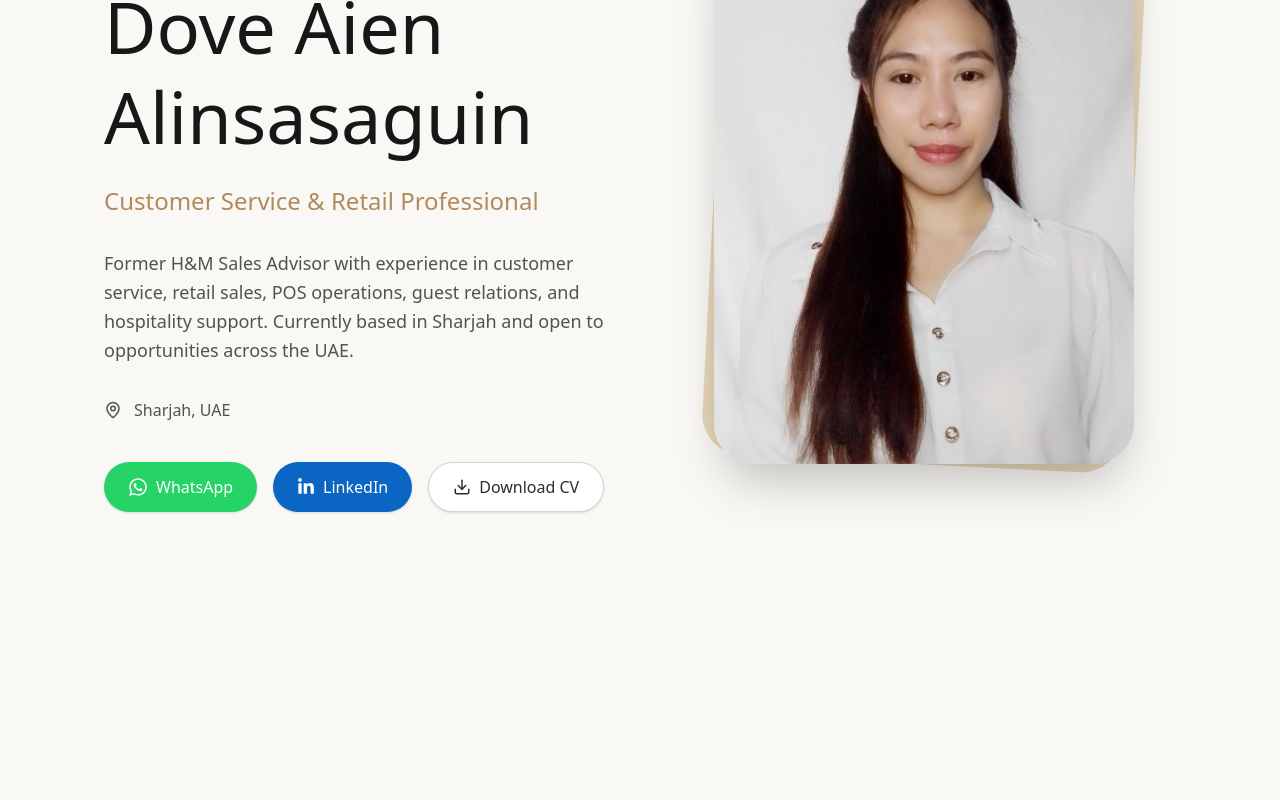
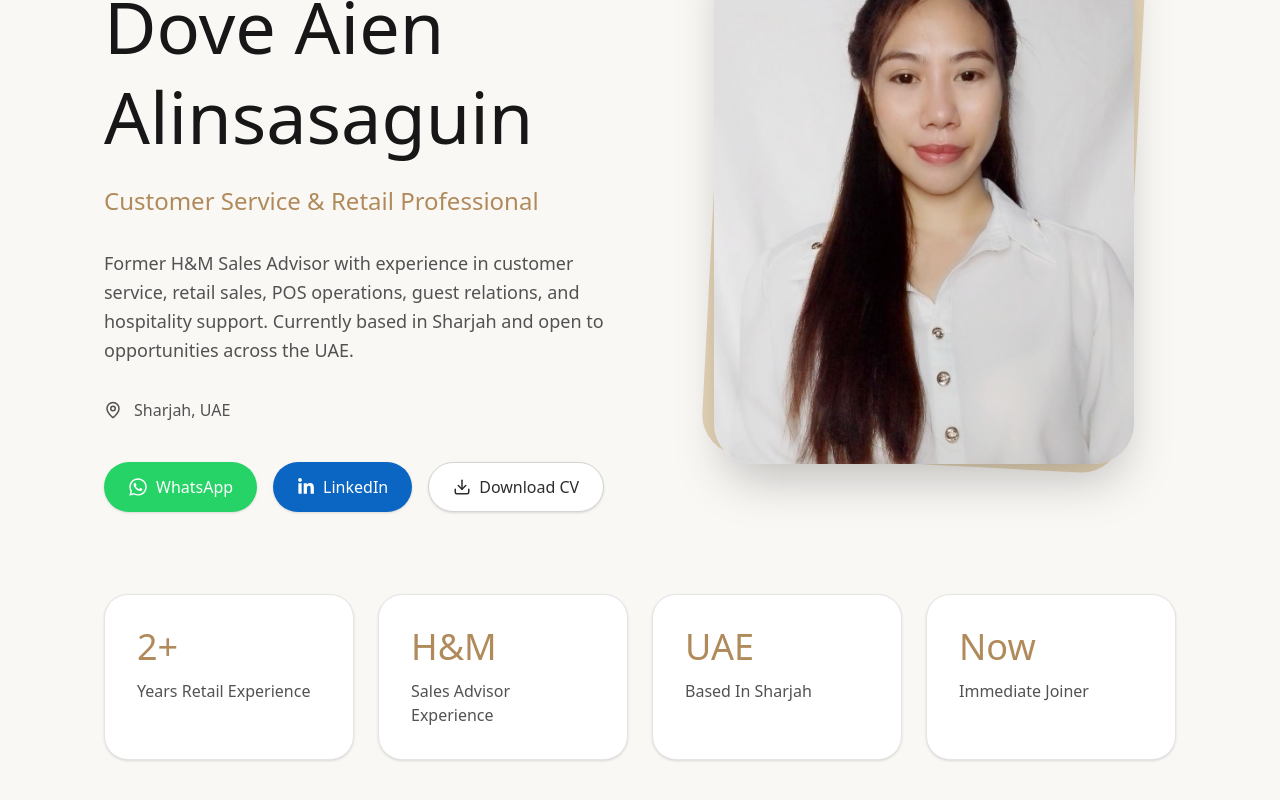
Before and after one commit to lalman-dev/dove-profile, a Next.js app: page / in a window 1280 px wide. Shown: the part 206-1006 px from the top of the page. Before the commit the page ends 800 px from the top, so only its background shows below. Built offline with nearby package versions, Linux system fonts and the light colour scheme; a web font is replaced by a local one.

Commit message:
feat: add professional highlights section and profile metrics

```diff
--- a/src/app/page.tsx
+++ b/src/app/page.tsx
@@ -1,9 +1,11 @@
 import Hero from "@/components/hero/hero";
+import Highlights from "@/components/highlights/highlights";
 
 export default function HomePage() {
   return (
     <main>
       <Hero />
+      <Highlights />
     </main>
   );
 }
--- /dev/null
+++ b/src/components/highlights/highlights.tsx
@@ -0,0 +1,38 @@
+"use client";
+
+import { motion } from "framer-motion";
+import { profile } from "@/data/profile";
+import { fadeUp, staggerContainer } from "@/lib/animations";
+
+export default function Highlights() {
+  return (
+    <section className="pb-24">
+      <div className="section-container">
+        <motion.div
+          variants={staggerContainer}
+          initial="hidden"
+          whileInView="visible"
+          viewport={{ once: true }}
+          className="grid gap-6 md:grid-cols-2 lg:grid-cols-4"
+        >
+          {profile.highlights.map((item) => (
+            <motion.div
+              key={item.label}
+              variants={fadeUp}
+              whileHover={{
+                y: -6,
+              }}
+              className="rounded-3xl border border-neutral-200 bg-white p-8 shadow-sm transition-all"
+            >
+              <h3 className="heading-font text-4xl text-[#B08A5B]">
+                {item.value}
+              </h3>
+
+              <p className="mt-3 text-neutral-600">{item.label}</p>
+            </motion.div>
+          ))}
+        </motion.div>
+      </div>
+    </section>
+  );
+}
--- a/src/data/profile.ts
+++ b/src/data/profile.ts
@@ -26,4 +26,22 @@ skills.
     "Communication",
   ],
   languages: ["English", "Tagalog", "Arabic (Basic)"],
+  highlights: [
+    {
+      value: "2+",
+      label: "Years Retail Experience",
+    },
+    {
+      value: "H&M",
+      label: "Sales Advisor Experience",
+    },
+    {
+      value: "UAE",
+      label: "Based In Sharjah",
+    },
+    {
+      value: "Now",
+      label: "Immediate Joiner",
+    },
+  ],
 };
```
